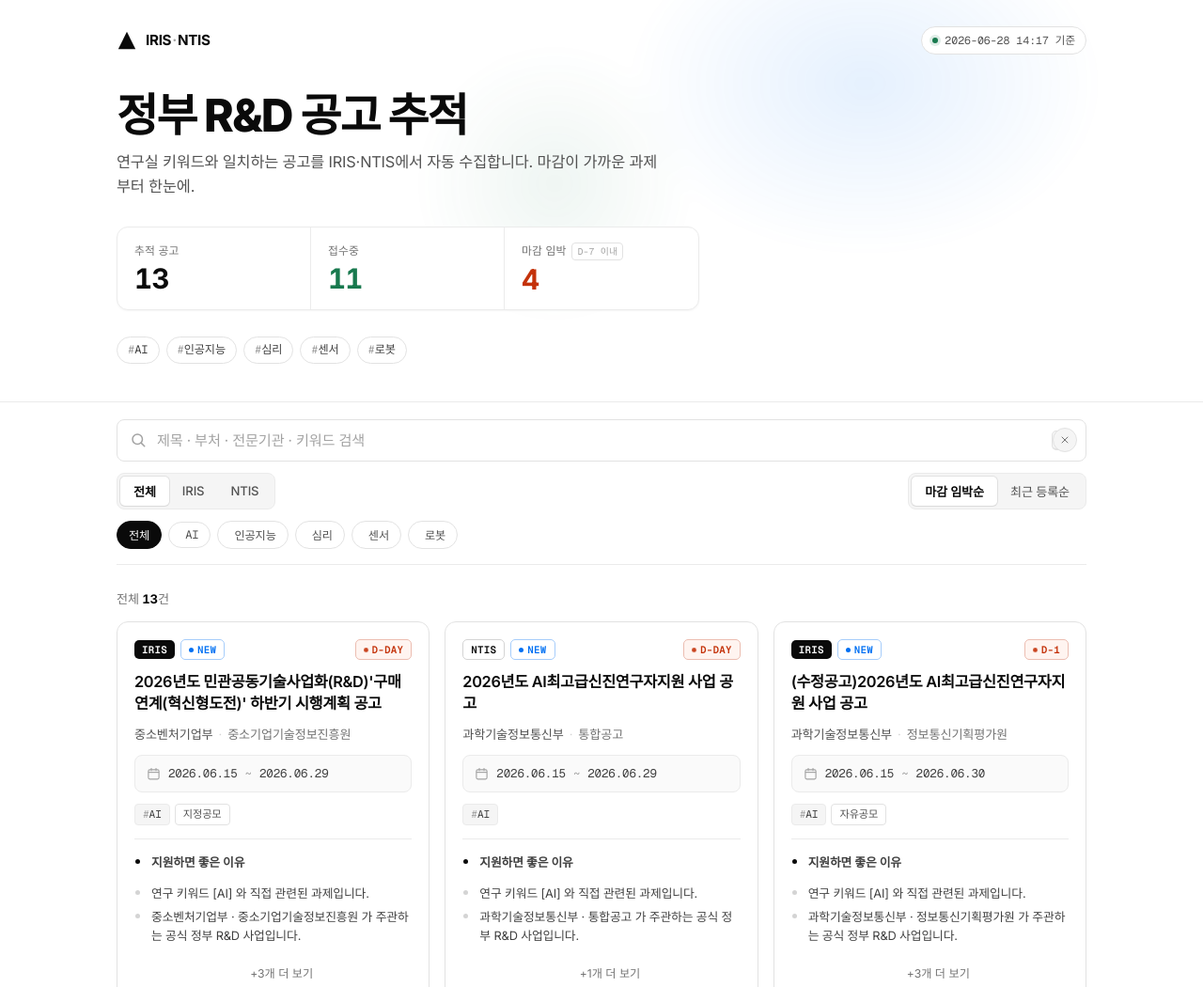
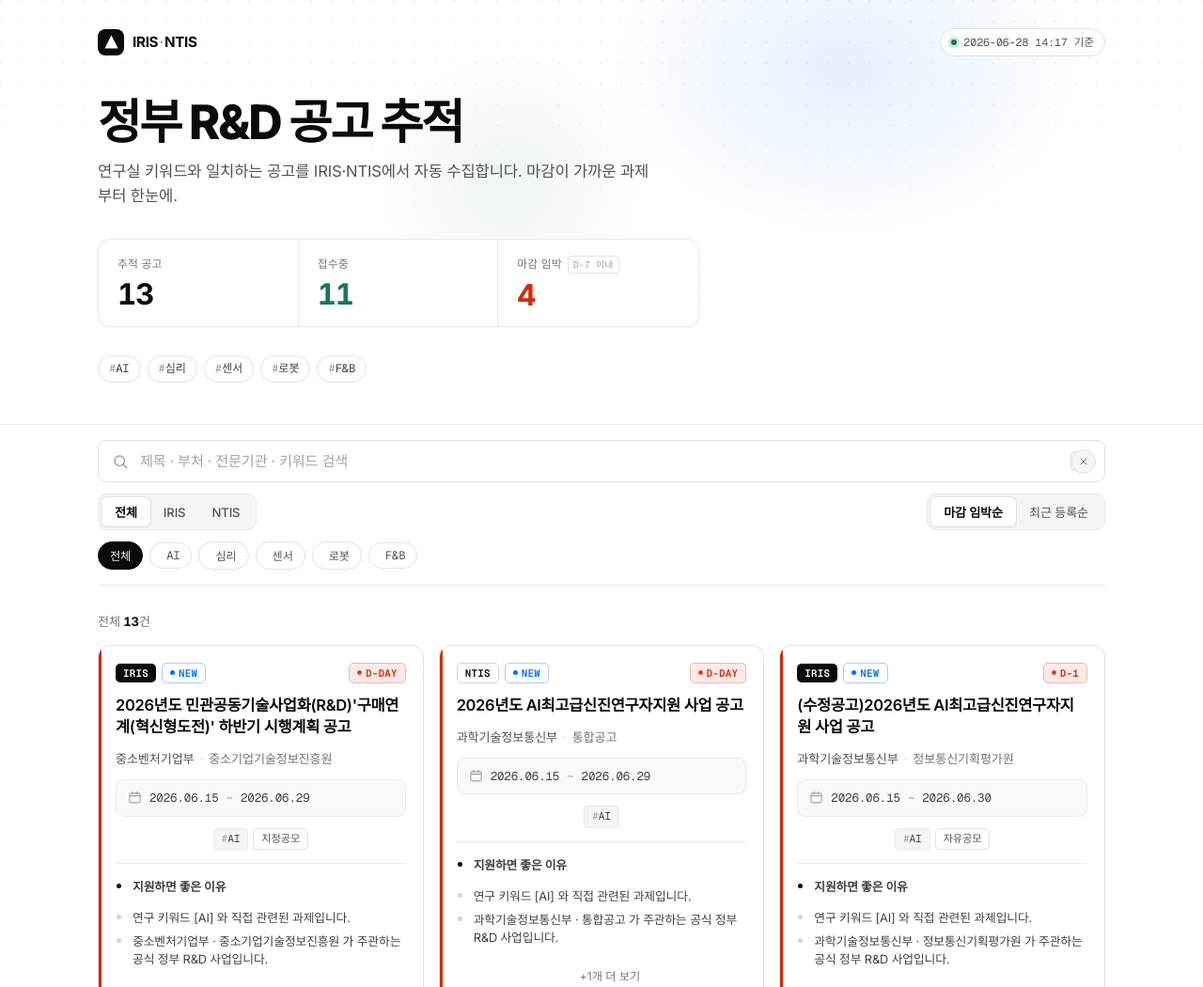
Before and after one commit to songharry77ss-sketch/iris-ntis-dashboard, a plain HTML site: page index.html in a window 1280 px wide. Shown: the top 1050 px of the page at 94% size. Drawn offline with nearby package versions, Linux system fonts and the light colour scheme; a web font is replaced by a local one.

Commit message:
디자인 리파인 + 키워드 정비(인공지능→F&B, 카드 키워드 가운데 정렬, 자동 다크모드)

```diff
--- a/app.js
+++ b/app.js
@@ -273,8 +273,10 @@ function cardHTML(a, idx) {
   const url = a.url || "#";
   const safeUrl = /^https?:\/\//i.test(url) ? esc(url) : "#";
 
+  const urgentCls = !closed && dd && dd.kind === "urgent" ? " is-urgent" : "";
+
   return (
-    `<article class="card ${closed ? "is-closed" : ""}" style="animation-delay:${Math.min(idx, 12) * 24}ms">` +
+    `<article class="card ${closed ? "is-closed" : ""}${urgentCls}" style="animation-delay:${Math.min(idx, 12) * 24}ms">` +
       `<div class="card__top">` +
         `<span class="badge ${srcClass}">${esc(src)}</span>` +
         newBadge + ddBadge +
--- a/data/announcements.json
+++ b/data/announcements.json
@@ -2,10 +2,10 @@
   "updated_at": "2026-06-28 14:17:25",
   "keywords": [
     "AI",
-    "인공지능",
     "심리",
     "센서",
-    "로봇"
+    "로봇",
+    "F&B"
   ],
   "count": 13,
   "announcements": [
@@ -345,8 +345,7 @@
       "summary": "미등록",
       "support_scale": "",
       "matched_keywords": [
-        "AI",
-        "인공지능"
+        "AI"
       ],
       "reasons": [
         "연구 키워드 [AI, 인공지능] 와 직접 관련된 과제입니다.",
--- a/style.css
+++ b/style.css
@@ -1,14 +1,23 @@
 /* =========================================================
-   IRIS · NTIS 공고 추적 — Vercel / Geist 인스파이어
-   Light, monochrome, high-contrast black-on-white.
+   IRIS · NTIS 공고 추적 — Refined UI
+   레퍼런스: Vercel/Geist(모노크롬 절제) · Linear(타이포·다크·도트그리드)
+            · Raycast(카드 폴리시)
+   라이트 기본 + prefers-color-scheme 자동 다크 (순수 CSS, JS 불필요)
+   토큰만 테마별로 재정의 → 컴포넌트 규칙은 한 벌로 양쪽 테마 대응.
    ========================================================= */
 
 :root {
-  /* monochrome scale */
+  color-scheme: light dark;
+
+  /* ---- surfaces ---- */
   --bg:        #ffffff;
   --bg-soft:   #fafafa;
+  --surface:   #ffffff;
+
+  /* ---- ink / gray ramp ---- */
   --ink:       #0a0a0a;
   --ink-2:     #1a1a1a;
+  --on-ink:    #ffffff;          /* ink 배경 위 텍스트 */
   --gray-900:  #171717;
   --gray-700:  #404040;
   --gray-600:  #525252;
@@ -22,35 +31,87 @@
   --line:      #ebebeb;
   --line-2:    #e2e2e2;
 
-  /* status accents — used sparingly */
-  --iris:      #0a0a0a;          /* IRIS badge = solid black */
-  --ntis-bg:   #ffffff;          /* NTIS badge = outlined */
-  --blue:      #0070f3;          /* IRIS accent */
-  --teal:      #18794e;          /* NTIS accent */
-  --amber:     #b25e09;          /* warn (D8-14) */
-  --amber-bg:  #fff8f0;
-  --orange:    #c2410c;          /* soon (D4-7) */
-  --orange-bg: #fff5ee;
-  --red:       #c4320a;          /* urgent (D0-3) */
-  --red-bg:    #fff4f0;
-  --green:     #18794e;
+  /* ---- accents (절제 사용) ---- */
+  --blue:      #0070f3;          /* IRIS 힌트 */
+  --teal:      #18794e;          /* NTIS 힌트 */
+  --amber:     #b25e09;          /* warn  D8–14 */
+  --orange:    #c2410c;          /* soon  D4–7  */
+  --red:       #d22b0a;          /* urgent D0–3 */
+  --green:     #18794e;          /* live dot */
 
-  --radius:    8px;
+  /* 마감 임박 티어 배경/보더 — --bg와 color-mix → 테마 자동 적응 */
+  --amber-bg:   color-mix(in srgb, var(--amber)  8%, var(--bg));
+  --amber-bd:   color-mix(in srgb, var(--amber) 30%, var(--bg));
+  --orange-bg:  color-mix(in srgb, var(--orange) 9%, var(--bg));
+  --orange-bd:  color-mix(in srgb, var(--orange) 32%, var(--bg));
+  --red-bg:     color-mix(in srgb, var(--red)   10%, var(--bg));
+  --red-bd:     color-mix(in srgb, var(--red)   34%, var(--bg));
+  --blue-bd:    color-mix(in srgb, var(--blue)  35%, var(--bg));
+
+  /* ---- decorative ---- */
+  --dot:        rgba(0,0,0,.05);     /* 히어로 도트 그리드 */
+  --glow-1:     rgba(0,112,243,.10);
+  --glow-2:     rgba(24,121,78,.07);
+  --ring:       rgba(0,0,0,.07);     /* focus/active ring */
+
+  --radius:    9px;
   --radius-sm: 6px;
-  --radius-lg: 12px;
+  --radius-lg: 13px;
 
   --shadow-sm: 0 1px 2px rgba(0,0,0,.04);
-  --shadow-md: 0 4px 16px -4px rgba(0,0,0,.10), 0 2px 6px -2px rgba(0,0,0,.06);
+  --shadow-md: 0 6px 22px -8px rgba(0,0,0,.14), 0 2px 7px -3px rgba(0,0,0,.08);
+  --shadow-lg: 0 18px 50px -16px rgba(0,0,0,.22);
 
   --sans: "Inter", "IBM Plex Sans KR", -apple-system, BlinkMacSystemFont, "Apple SD Gothic Neo", "Malgun Gothic", system-ui, sans-serif;
   --mono: "Geist Mono", ui-monospace, SFMono-Regular, Menlo, monospace;
 
-  --wrap: 1080px;
+  --wrap: 1120px;
+  --ease: cubic-bezier(.16, 1, .3, 1);
+}
+
+@media (prefers-color-scheme: dark) {
+  :root {
+    --bg:        #0a0b0c;
+    --bg-soft:   #101113;
+    --surface:   #121417;
+
+    --ink:       #f6f7f8;
+    --ink-2:     #e6e8ea;
+    --on-ink:    #0a0b0c;
+    --gray-900:  #ededed;
+    --gray-700:  #cbcdcf;
+    --gray-600:  #a4a7aa;
+    --gray-500:  #888b8e;
+    --gray-400:  #6a6d70;
+    --gray-300:  #3a3d41;
+    --gray-200:  #24272b;
+    --gray-150:  #1c1e21;
+    --gray-100:  #17191c;
+
+    --line:      #1d2024;
+    --line-2:    #2a2e33;
+
+    --blue:      #4b9bff;
+    --teal:      #34d9a0;
+    --amber:     #e0a44e;
+    --orange:    #ff8a4c;
+    --red:       #ff6a4d;
+    --green:     #34d399;
+
+    --dot:       rgba(255,255,255,.05);
+    --glow-1:    rgba(56,124,255,.16);
+    --glow-2:    rgba(52,211,153,.10);
+    --ring:      rgba(255,255,255,.12);
+
+    --shadow-sm: 0 1px 2px rgba(0,0,0,.5);
+    --shadow-md: 0 8px 26px -10px rgba(0,0,0,.66), 0 2px 8px -3px rgba(0,0,0,.5);
+    --shadow-lg: 0 22px 60px -18px rgba(0,0,0,.8);
+  }
 }
 
 * { box-sizing: border-box; }
 
-html { -webkit-text-size-adjust: 100%; }
+html { -webkit-text-size-adjust: 100%; scroll-behavior: smooth; }
 
 body {
   margin: 0;
@@ -74,7 +135,7 @@ a { color: inherit; text-decoration: none; }
 
 .skip {
   position: absolute; left: -999px; top: 0;
-  background: var(--ink); color: #fff; padding: 10px 16px;
+  background: var(--ink); color: var(--on-ink); padding: 10px 16px;
   border-radius: var(--radius); z-index: 50;
 }
 .skip:focus { left: 16px; top: 16px; }
@@ -84,28 +145,40 @@ a { color: inherit; text-decoration: none; }
 .hero {
   position: relative;
   border-bottom: 1px solid var(--line);
-  padding: 28px 0 40px;
+  padding: 30px 0 44px;
   background: var(--bg);
   overflow: hidden;
 }
 
-/* radial accent glow — depth without breaking monochrome restraint */
+/* Linear 시그니처: 도트 그리드(아래로 페이드아웃) */
+.hero::before {
+  content: "";
+  position: absolute;
+  inset: 0;
+  background-image: radial-gradient(circle at 1px 1px, var(--dot) 1px, transparent 0);
+  background-size: 22px 22px;
+  -webkit-mask-image: linear-gradient(to bottom, #000 0%, transparent 78%);
+          mask-image: linear-gradient(to bottom, #000 0%, transparent 78%);
+  pointer-events: none;
+  z-index: 0;
+}
+
+/* radial accent glow — 모노크롬 절제를 깨지 않는 깊이감 */
 .hero__glow {
   position: absolute;
-  inset: -40% 0 auto auto;
-  width: 720px; height: 520px;
+  inset: -44% 0 auto auto;
+  width: 760px; height: 540px;
   pointer-events: none;
-  background:
-    radial-gradient(closest-side, rgba(0,112,243,.10), transparent 70%);
-  filter: blur(8px);
+  background: radial-gradient(closest-side, var(--glow-1), transparent 70%);
+  filter: blur(10px);
   z-index: 0;
 }
 .hero__glow::after {
   content: "";
   position: absolute;
-  inset: 30% auto auto -25%;
-  width: 420px; height: 420px;
-  background: radial-gradient(closest-side, rgba(24,121,78,.07), transparent 70%);
+  inset: 32% auto auto -26%;
+  width: 440px; height: 440px;
+  background: radial-gradient(closest-side, var(--glow-2), transparent 70%);
   border-radius: 50%;
 }
 .hero .wrap { position: relative; z-index: 1; }
@@ -114,7 +187,7 @@ a { color: inherit; text-decoration: none; }
   display: flex;
   align-items: center;
   justify-content: space-between;
-  margin-bottom: 40px;
+  margin-bottom: 44px;
 }
 
 .brand {
@@ -127,15 +200,20 @@ a { color: inherit; text-decoration: none; }
 }
 .brand__mark {
   display: inline-flex;
-  color: var(--ink);
+  align-items: center; justify-content: center;
+  width: 28px; height: 28px;
+  color: var(--on-ink);
+  background: var(--ink);
+  border-radius: 8px;
 }
+.brand__mark svg { width: 17px; height: 17px; }
 .brand__txt span { color: var(--gray-400); margin: 0 1px; }
 
 .hero__updated {
   font-family: var(--mono);
   font-size: 0.72rem;
   color: var(--gray-600);
-  background: var(--bg);
+  background: color-mix(in srgb, var(--surface) 70%, transparent);
   border: 1px solid var(--line-2);
   padding: 5px 11px;
   border-radius: 999px;
@@ -143,25 +221,31 @@ a { color: inherit; text-decoration: none; }
   align-items: center;
   gap: 7px;
   white-space: nowrap;
+  backdrop-filter: blur(6px);
 }
 .hero__updated::before {
   content: "";
   width: 6px; height: 6px; border-radius: 50%;
   background: var(--green);
-  box-shadow: 0 0 0 3px rgba(24,121,78,.14);
+  box-shadow: 0 0 0 3px color-mix(in srgb, var(--green) 18%, transparent);
+  animation: livepulse 2.4s ease-in-out infinite;
+}
+@keyframes livepulse {
+  0%, 100% { box-shadow: 0 0 0 3px color-mix(in srgb, var(--green) 18%, transparent); }
+  50%      { box-shadow: 0 0 0 5px color-mix(in srgb, var(--green) 6%, transparent); }
 }
 
 .hero__title {
-  margin: 0 0 12px;
-  font-size: clamp(2rem, 4.4vw, 3rem);
-  line-height: 1.05;
-  letter-spacing: -0.04em;
+  margin: 0 0 14px;
+  font-size: clamp(2.05rem, 4.6vw, 3.15rem);
+  line-height: 1.04;
+  letter-spacing: -0.045em;
   font-weight: 800;
 }
 .hero__sub {
-  margin: 0 0 30px;
+  margin: 0 0 32px;
   color: var(--gray-600);
-  font-size: 1.02rem;
+  font-size: 1.04rem;
   max-width: 56ch;
   letter-spacing: -0.01em;
 }
@@ -170,24 +254,25 @@ a { color: inherit; text-decoration: none; }
   display: grid;
   grid-template-columns: repeat(3, minmax(0, 1fr));
   gap: 0;
-  margin: 0 0 28px;
+  margin: 0 0 30px;
   border: 1px solid var(--line);
   border-radius: var(--radius-lg);
   overflow: hidden;
-  background: var(--bg);
-  max-width: 620px;
+  background: var(--surface);
+  max-width: 640px;
   box-shadow: var(--shadow-sm);
 }
 .stat {
-  padding: 16px 18px;
+  padding: 17px 20px;
   border-right: 1px solid var(--line);
+  position: relative;
 }
 .stat:last-child { border-right: none; }
 .stat__label {
   font-size: 0.74rem;
   color: var(--gray-500);
   letter-spacing: 0.01em;
-  margin: 0 0 6px;
+  margin: 0 0 8px;
   display: flex;
   align-items: center;
   gap: 6px;
@@ -202,15 +287,14 @@ a { color: inherit; text-decoration: none; }
 }
 .stat__num {
   margin: 0;
-  font-size: 1.85rem;
+  font-size: 1.95rem;
   font-weight: 700;
-  letter-spacing: -0.03em;
+  letter-spacing: -0.035em;
   line-height: 1;
   font-variant-numeric: tabular-nums;
 }
 .stat__num--open { color: var(--teal); }
 .stat__num--urgent { color: var(--red); }
-.stat__num--sm { font-size: 1.05rem; padding-top: 8px; letter-spacing: -0.01em; }
 
 .chips {
   display: flex;
@@ -221,7 +305,7 @@ a { color: inherit; text-decoration: none; }
   font-family: var(--mono);
   font-size: 0.76rem;
   color: var(--gray-700);
-  background: var(--bg);
+  background: var(--surface);
   border: 1px solid var(--line-2);
   padding: 4px 11px;
   border-radius: 999px;
@@ -235,10 +319,10 @@ a { color: inherit; text-decoration: none; }
   position: sticky;
   top: 0;
   z-index: 20;
-  padding: 18px 0 16px;
+  padding: 16px 0 16px;
   margin-bottom: 4px;
-  background: rgba(255,255,255,.82);
-  backdrop-filter: saturate(180%) blur(12px);
+  background: color-mix(in srgb, var(--bg) 82%, transparent);
+  backdrop-filter: saturate(180%) blur(14px);
   border-bottom: 1px solid var(--line);
 }
 .controls > * + * { margin-top: 12px; }
@@ -250,7 +334,7 @@ a { color: inherit; text-decoration: none; }
 }
 .search__icon {
   position: absolute;
-  left: 14px;
+  left: 15px;
   color: var(--gray-400);
   pointer-events: none;
 }
@@ -259,10 +343,10 @@ a { color: inherit; text-decoration: none; }
   font-family: var(--sans);
   font-size: 0.95rem;
   color: var(--ink);
-  padding: 12px 44px 12px 42px;
+  padding: 12px 44px 12px 44px;
   border: 1px solid var(--line-2);
   border-radius: var(--radius);
-  background: var(--bg);
+  background: var(--surface);
   outline: none;
   transition: border-color .15s, box-shadow .15s;
   letter-spacing: -0.01em;
@@ -271,10 +355,9 @@ a { color: inherit; text-decoration: none; }
 .search input::-webkit-search-cancel-button { -webkit-appearance: none; appearance: none; }
 .search input:focus {
   border-color: var(--ink);
-  box-shadow: 0 0 0 3px rgba(0,0,0,.07);
+  box-shadow: 0 0 0 3px var(--ring);
 }
 
-/* '/' keyboard hint */
 .search__kbd {
   position: absolute;
   right: 14px;
@@ -291,7 +374,6 @@ a { color: inherit; text-decoration: none; }
   transition: opacity .12s;
 }
 
-/* clear (×) button */
 .search__clear {
   position: absolute;
   right: 10px;
@@ -332,15 +414,15 @@ a { color: inherit; text-decoration: none; }
   background: transparent;
   border: none;
   padding: 6px 14px;
-  border-radius: 5px;
+  border-radius: 6px;
   cursor: pointer;
   letter-spacing: -0.01em;
-  transition: color .12s, background .12s, box-shadow .12s;
+  transition: color .14s, background .14s, box-shadow .14s;
   white-space: nowrap;
 }
 .seg__btn:hover { color: var(--ink); }
 .seg__btn.is-active {
-  background: var(--bg);
+  background: var(--surface);
   color: var(--ink);
   font-weight: 600;
   box-shadow: var(--shadow-sm), 0 0 0 1px var(--line-2);
@@ -356,24 +438,24 @@ a { color: inherit; text-decoration: none; }
   font-family: var(--mono);
   font-size: 0.76rem;
   color: var(--gray-600);
-  background: var(--bg);
+  background: var(--surface);
   border: 1px solid var(--line-2);
   padding: 5px 12px;
   border-radius: 999px;
   cursor: pointer;
-  transition: all .12s;
+  transition: color .14s, background .14s, border-color .14s, transform .12s;
   letter-spacing: -0.01em;
   display: inline-flex;
   align-items: center;
   gap: 5px;
 }
 .kw:hover { border-color: var(--gray-400); color: var(--ink); }
+.kw:active { transform: scale(.96); }
 .kw.is-active {
   background: var(--ink);
-  color: #fff;
+  color: var(--on-ink);
   border-color: var(--ink);
 }
-/* checkmark for multi-selected keyword chips */
 .kw[data-kw] .kw__chk {
   width: 0; overflow: hidden;
   opacity: 0;
@@ -388,7 +470,7 @@ a { color: inherit; text-decoration: none; }
   display: flex;
   align-items: center;
   gap: 12px;
-  padding: 22px 0 14px;
+  padding: 24px 0 14px;
 }
 .resultbar__count {
   font-size: 0.82rem;
@@ -406,7 +488,7 @@ a { color: inherit; text-decoration: none; }
   padding: 4px 10px;
   border-radius: 999px;
   cursor: pointer;
-  transition: all .12s;
+  transition: color .14s, border-color .14s;
 }
 .resultbar__reset:hover { border-color: var(--ink); color: var(--ink); }
 
@@ -414,9 +496,9 @@ a { color: inherit; text-decoration: none; }
 
 .grid {
   display: grid;
-  grid-template-columns: repeat(auto-fill, minmax(330px, 1fr));
+  grid-template-columns: repeat(auto-fill, minmax(338px, 1fr));
   gap: 16px;
-  padding-bottom: 64px;
+  padding-bottom: 72px;
 }
 
 .card {
@@ -424,20 +506,29 @@ a { color: inherit; text-decoration: none; }
   display: flex;
   flex-direction: column;
   gap: 12px;
-  background: var(--bg);
+  background: var(--surface);
   border: 1px solid var(--line-2);
   border-radius: var(--radius-lg);
   padding: 18px;
-  transition: border-color .15s, box-shadow .15s, transform .15s;
-  animation: cardin .4s cubic-bezier(.16,1,.3,1) both;
+  overflow: hidden;
+  transition: border-color .18s, box-shadow .18s, transform .18s var(--ease);
+  animation: cardin .42s var(--ease) both;
+}
+/* 마감 임박(D-3) 카드 좌측 액센트 — JS가 .is-urgent 부여 */
+.card.is-urgent::before {
+  content: "";
+  position: absolute;
+  left: 0; top: 0; bottom: 0;
+  width: 3px;
+  background: var(--red);
 }
 .card:hover {
   border-color: var(--gray-300);
   box-shadow: var(--shadow-md);
-  transform: translateY(-2px);
+  transform: translateY(-3px);
 }
 @keyframes cardin {
-  from { opacity: 0; transform: translateY(8px); }
+  from { opacity: 0; transform: translateY(10px); }
   to   { opacity: 1; transform: translateY(0); }
 }
 
@@ -462,17 +553,17 @@ a { color: inherit; text-decoration: none; }
 }
 .badge--iris {
   background: var(--ink);
-  color: #fff;
+  color: var(--on-ink);
 }
 .badge--ntis {
-  background: var(--bg);
+  background: var(--surface);
   color: var(--ink);
   border: 1px solid var(--gray-300);
 }
 .badge--new {
-  background: var(--bg);
+  background: var(--surface);
   color: var(--blue);
-  border: 1px solid color-mix(in srgb, var(--blue) 35%, white);
+  border: 1px solid var(--blue-bd);
 }
 .badge--new::before {
   content: ""; width: 5px; height: 5px; border-radius: 50%;
@@ -484,21 +575,20 @@ a { color: inherit; text-decoration: none; }
   border: 1px solid var(--line-2);
   margin-left: auto;
 }
-/* finer urgency tiers */
-.badge--dday.is-warn {        /* D8–14 amber */
+.badge--dday.is-warn {
   background: var(--amber-bg);
   color: var(--amber);
-  border-color: color-mix(in srgb, var(--amber) 28%, white);
+  border-color: var(--amber-bd);
 }
-.badge--dday.is-soon {        /* D4–7 orange */
+.badge--dday.is-soon {
   background: var(--orange-bg);
   color: var(--orange);
-  border-color: color-mix(in srgb, var(--orange) 30%, white);
+  border-color: var(--orange-bd);
 }
-.badge--dday.is-urgent {      /* D0–3 red, pulsing */
+.badge--dday.is-urgent {
   background: var(--red-bg);
   color: var(--red);
-  border-color: color-mix(in srgb, var(--red) 32%, white);
+  border-color: var(--red-bd);
 }
 .badge--dday.is-urgent::before {
   content: ""; width: 5px; height: 5px; border-radius: 50%;
@@ -518,21 +608,21 @@ a { color: inherit; text-decoration: none; }
 
 .card__title {
   margin: 0;
-  font-size: 1.02rem;
+  font-size: 1.03rem;
   font-weight: 600;
-  line-height: 1.38;
+  line-height: 1.4;
   letter-spacing: -0.02em;
   color: var(--ink);
 }
 .card__title a {
   display: inline;
   background-image: linear-gradient(var(--ink), var(--ink));
-  background-size: 0% 1px;
+  background-size: 0% 1.5px;
   background-position: 0 100%;
   background-repeat: no-repeat;
-  transition: background-size .2s;
+  transition: background-size .25s var(--ease);
 }
-.card__title a:hover { background-size: 100% 1px; }
+.card__title a:hover { background-size: 100% 1.5px; }
 .card.is-closed .card__title { color: var(--gray-500); }
 
 .card__org {
@@ -566,6 +656,7 @@ a { color: inherit; text-decoration: none; }
 .tags {
   display: flex;
   flex-wrap: wrap;
+  justify-content: center;   /* 칸(카드) 안의 키워드 태그 가운데 정렬 */
   gap: 5px;
 }
 .tag {
@@ -581,12 +672,12 @@ a { color: inherit; text-decoration: none; }
 .tag::before { content: "#"; color: var(--gray-400); }
 .tag.is-on {
   background: var(--ink);
-  color: #fff;
+  color: var(--on-ink);
   border-color: var(--ink);
 }
 .tag.is-on::before { color: var(--gray-400); }
 .tag--meta::before { content: ""; }
-.tag--meta { color: var(--gray-600); background: #fff; border-color: var(--line-2); }
+.tag--meta { color: var(--gray-600); background: var(--surface); border-color: var(--line-2); }
 
 /* reasons */
 .reasons {
@@ -654,27 +745,27 @@ a { color: inherit; text-decoration: none; }
   border-radius: var(--radius);
   border: 1px solid var(--ink);
   background: var(--ink);
-  color: #fff;
+  color: var(--on-ink);
   cursor: pointer;
   transition: background .15s, color .15s, transform .1s, box-shadow .15s;
 }
-.btn:hover { background: #000; box-shadow: var(--shadow-md); }
-.btn:active { transform: translateY(1px); }
-.btn .arrow { transition: transform .18s; }
+.btn:hover { box-shadow: var(--shadow-md); transform: translateY(-1px); }
+.btn:active { transform: translateY(0); }
+.btn .arrow { transition: transform .18s var(--ease); }
 .btn:hover .arrow { transform: translate(2px, -2px); }
 .btn--ghost {
-  background: var(--bg);
+  background: var(--surface);
   color: var(--ink);
   border-color: var(--line-2);
   width: auto;
 }
-.btn--ghost:hover { background: var(--gray-100); border-color: var(--gray-300); box-shadow: none; }
+.btn--ghost:hover { background: var(--gray-100); border-color: var(--gray-300); box-shadow: none; transform: none; }
 .card.is-closed .btn {
-  background: var(--bg);
+  background: var(--surface);
   color: var(--gray-600);
   border-color: var(--line-2);
 }
-.card.is-closed .btn:hover { background: var(--gray-100); box-shadow: none; }
+.card.is-closed .btn:hover { background: var(--gray-100); box-shadow: none; transform: none; }
 
 /* ===================== EMPTY ===================== */
 
@@ -700,7 +791,7 @@ a { color: inherit; text-decoration: none; }
 .footer {
   border-top: 1px solid var(--line);
   background: var(--bg-soft);
-  padding: 36px 0 48px;
+  padding: 38px 0 52px;
 }
 .footer__inner {
   display: flex;
@@ -735,11 +826,11 @@ a { color: inherit; text-decoration: none; }
 
 @media (max-width: 720px) {
   .wrap { padding-left: 18px; padding-right: 18px; }
-  .hero { padding-top: 22px; padding-bottom: 30px; }
-  .hero__bar { margin-bottom: 28px; }
+  .hero { padding-top: 22px; padding-bottom: 32px; }
+  .hero__bar { margin-bottom: 30px; }
   .stats { grid-template-columns: 1fr 1fr 1fr; max-width: none; }
-  .stat { padding: 13px 12px; }
-  .stat__num { font-size: 1.5rem; }
+  .stat { padding: 13px 13px; }
+  .stat__num { font-size: 1.55rem; }
   .controls__filters { gap: 8px; }
   .seg { flex: 1; }
   .seg__btn { flex: 1; padding: 7px 8px; text-align: center; }
@@ -757,10 +848,11 @@ a { color: inherit; text-decoration: none; }
 }
 
 @media (max-width: 420px) {
-  .hero__title { font-size: 1.9rem; }
+  .hero__title { font-size: 1.95rem; }
   .stat__num { font-size: 1.5rem; }
 }
 
 @media (prefers-reduced-motion: reduce) {
+  html { scroll-behavior: auto; }
   * { animation-duration: .001ms !important; animation-iteration-count: 1 !important; transition-duration: .001ms !important; }
 }
```
Also changed, not shown: index.html (+4 -1 lines).
